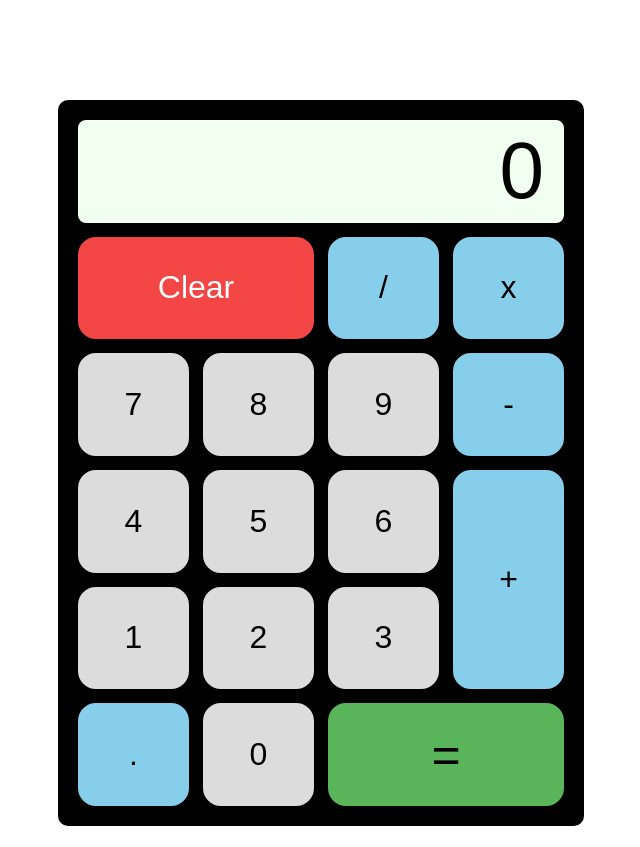
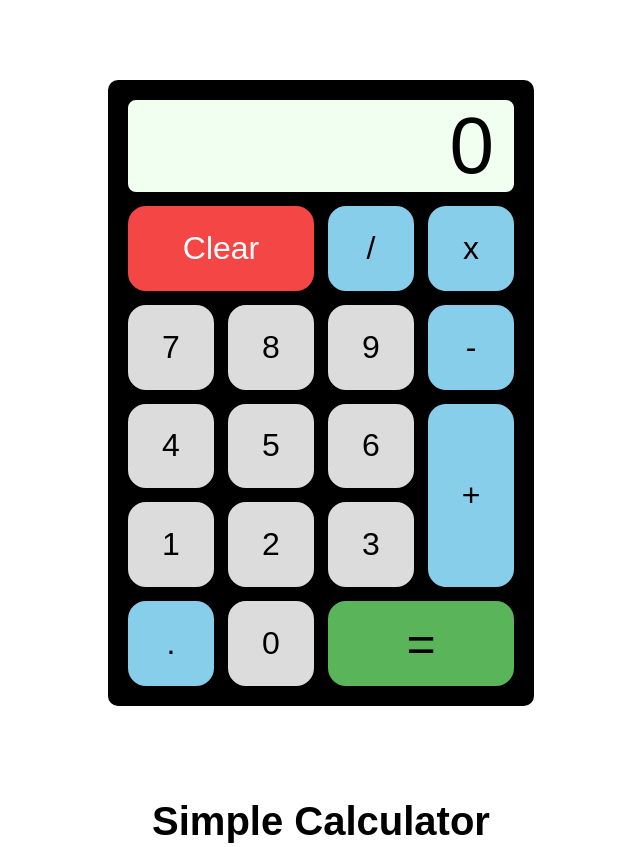
Before and after one commit to yashbellam97/js-calculator, a plain HTML site: page index.html in a window 1280 px wide. Shown: the top 847 px of the page, without its empty margins (319-959 px from the left). Drawn offline with Linux system fonts and the light colour scheme.

Commit message:
Optimize for Chrome

```diff
--- a/style.css
+++ b/style.css
@@ -17,14 +17,14 @@ body {
     display: inline-grid;
     grid-template-columns: repeat(4, 1fr);
     grid-template-rows: repeat(6, 1fr);
-    width: 500px;
-    height: 700px;
+    width: 400px;
+    height: 600px;
     border-style: solid;
     border-radius: 10px;
     padding: 10px;
     font-family: sans-serif;
     background-color: black;
-    margin: 80px;
+    margin: 60px;
     font-size: xx-large;
 }
 
@@ -57,7 +57,7 @@ body {
     grid-column: 1 / end;
     grid-row: 1;
     border-radius: 10px;
-    justify-content: end;
+    justify-content: flex-end;
     cursor: auto;
 }
 
```
